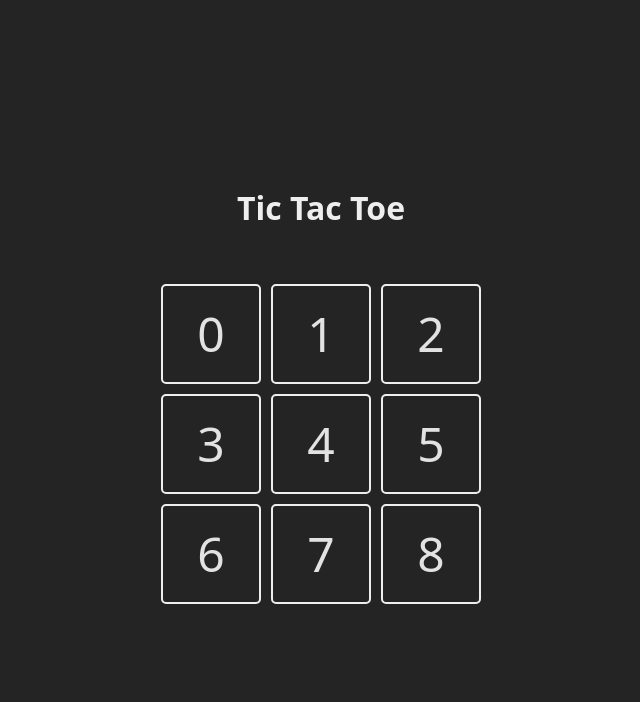
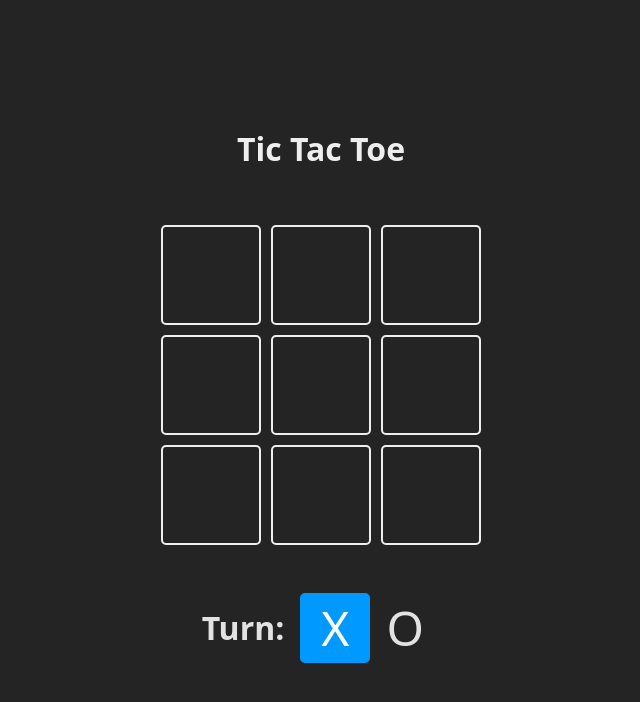
Before and after one commit to melisandoval/animals-tic-tac-toe, a React (Vite) app: page / in a window 1280 px wide. Shown: the top 702 px of the page, without its empty margins (319-959 px from the left). Built offline with nearby package versions, Linux system fonts and the light colour scheme.

Commit message:
add board update function

```diff
--- a/src/App.jsx
+++ b/src/App.jsx
@@ -3,20 +3,46 @@ import "./App.css";
 import { Square } from "./components/Square";
 import { PLAYERS } from "./constants";
 
-const board = Array(9).fill(null);
+const initialBoard = Array(9).fill(null);
+const { playerOne, playerTwo } = PLAYERS;
 
 function App() {
+  const [board, setBoard] = useState(initialBoard);
+  const [turn, setTurn] = useState(playerOne);
+
+  const updateBoard = (cellNumber) => {
+    const newBoard = [...board];
+    newBoard[cellNumber] = turn;
+    setBoard(newBoard);
+
+    const newTurn = turn === playerOne ? playerTwo : playerOne;
+    setTurn(newTurn);
+  };
+
   return (
     <main className="board">
       <h1>Tic Tac Toe</h1>
+
       <section className="game">
         {board.map((element, index) => {
           return (
-            <Square key={index} index={index}>
-              {index}
+            <Square key={index} cellNumber={index} updateBoard={updateBoard}>
+              {element}
             </Square>
           );
         })}
+      </section>
+
+      <section className="turn-section">
+        <h2>Turn:</h2>
+        <div className="turn">
+          <Square isSelected={turn === PLAYERS.playerOne}>
+            {PLAYERS.playerOne}
+          </Square>
+          <Square isSelected={turn === PLAYERS.playerTwo}>
+            {PLAYERS.playerTwo}
+          </Square>
+        </div>
       </section>
     </main>
   );
--- a/src/components/Square.jsx
+++ b/src/components/Square.jsx
@@ -1,8 +1,16 @@
 import React from "react";
 
-export function Square({ children, updateBoard, index }) {
+export function Square(props) {
+  const { children, isSelected, updateBoard, cellNumber } = props;
+
+  const className = `square ${isSelected ? "is-selected" : ""}`;
+
+  const handleSquareClick = () => {
+    updateBoard(cellNumber);
+  };
+
   return (
-    <div className="square" key={index}>
+    <div onClick={handleSquareClick} className={className} key={cellNumber}>
       <span>{children}</span>
     </div>
   );
--- a/src/constants.js
+++ b/src/constants.js
@@ -1,4 +1,4 @@
 export const PLAYERS = {
-  X: "x",
-  O: "o",
+  playerOne: "X",
+  playerTwo: "O",
 };
--- a/src/index.css
+++ b/src/index.css
@@ -72,13 +72,24 @@ body {
   gap: 10px;
 }
 
+.turn-section {
+  display: flex;
+  margin-top: 3em;
+  gap: 1em;
+  align-items: center;
+}
+
+h2 {
+  font-size: 2rem;
+  margin-block-start: 0em;
+  margin-block-end: 0em;
+}
+
 .turn {
   display: flex;
   justify-content: center;
-  margin: 15px auto;
   width: fit-content;
   position: relative;
-  border-radius: 10px;
 }
 
 .turn .square,
```
